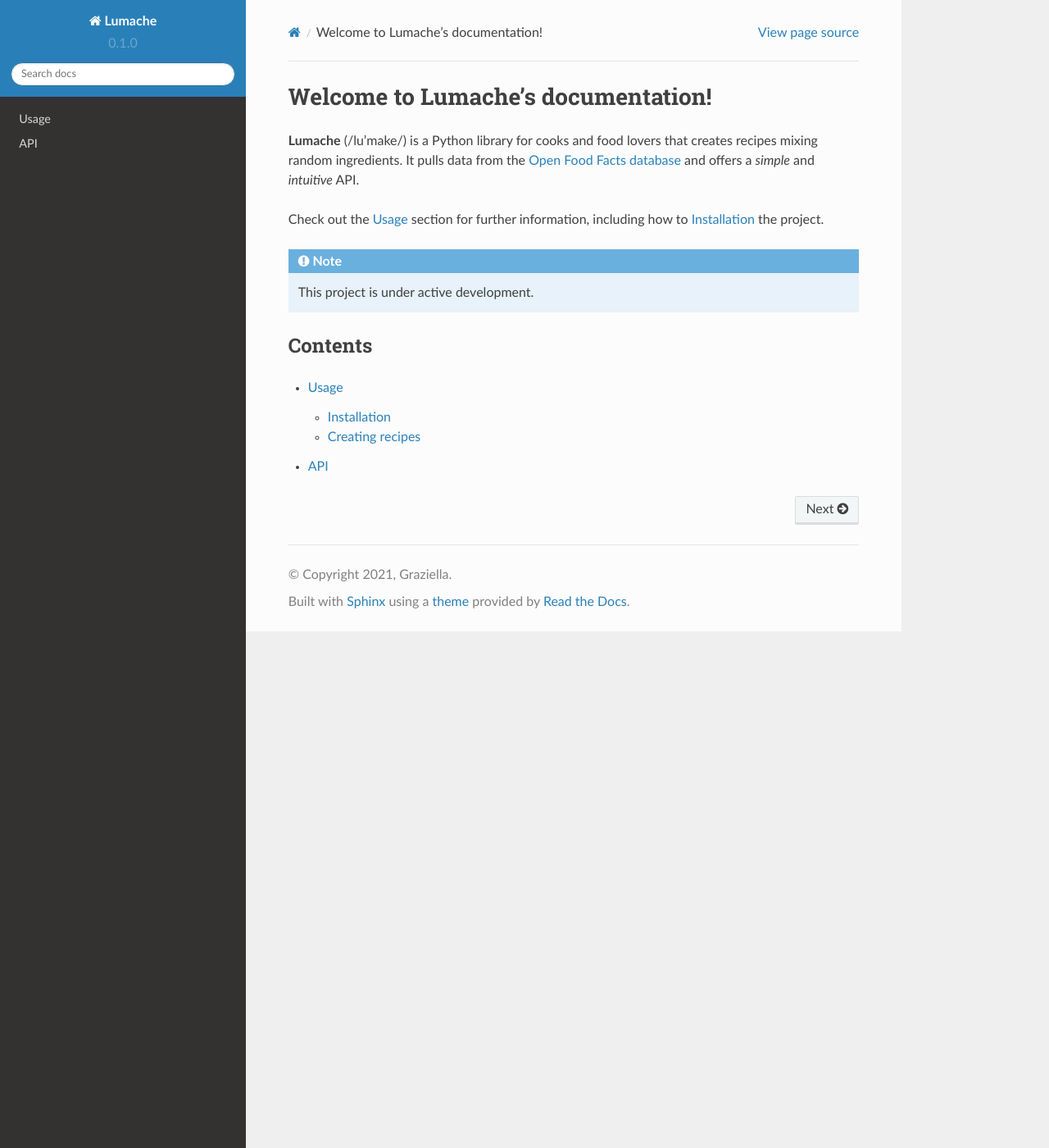
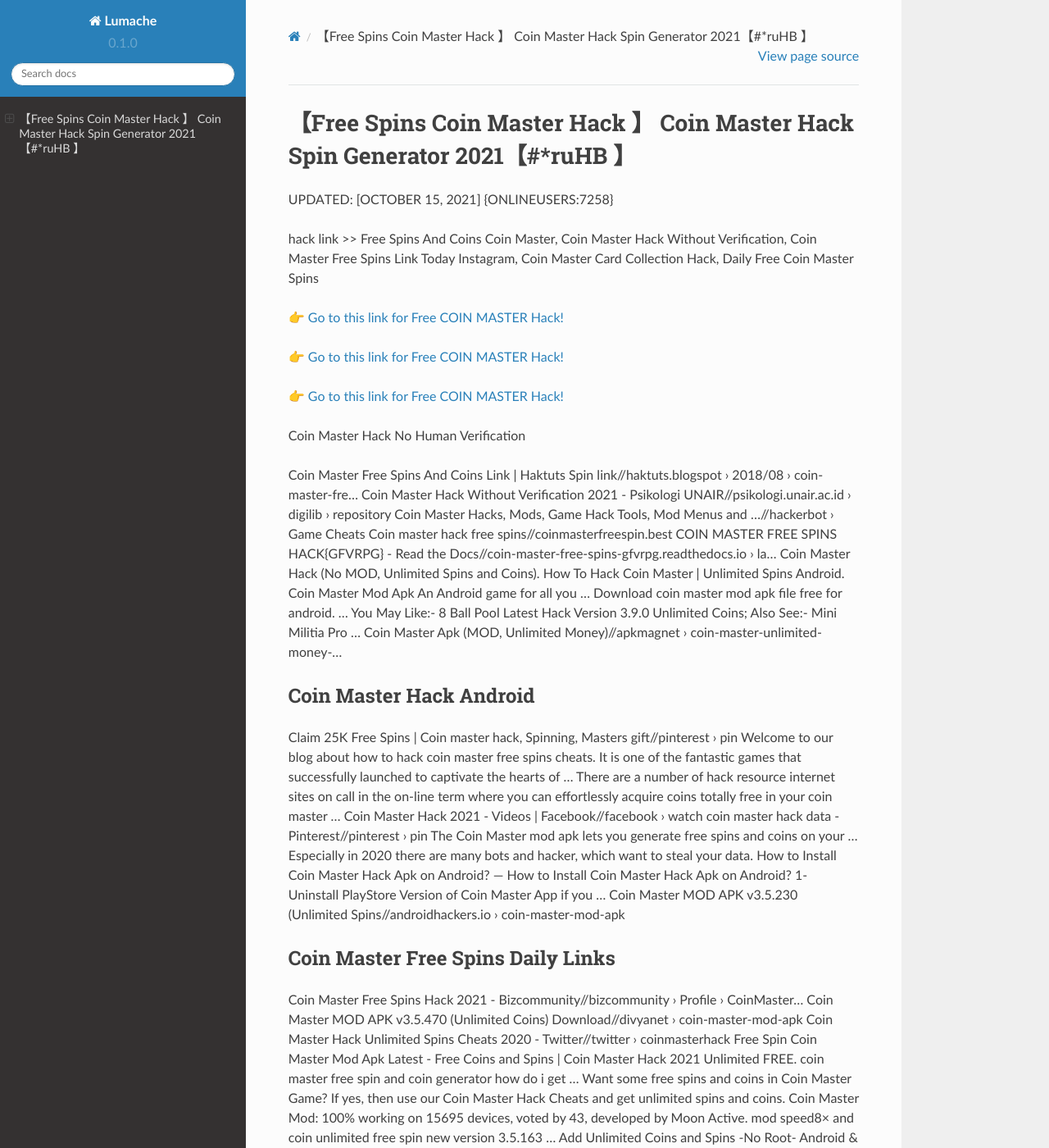
Before and after one commit to Rodolfofia/95coinmaster, a Sphinx documentation site: the page built from docs/source/index.rst, in a window 1280 px wide and 1400 px high. Shown: the whole window at 82% size. Built offline with Sphinx 7.4.7 and the Read the Docs theme 2.0.0, drawn with Linux system fonts in a browser that asks for light colours; some of the changed text lies outside the part shown.

Commit message:
Update index.rst

```diff
--- a/docs/source/index.rst
+++ b/docs/source/index.rst
@@ -1,22 +1,62 @@
-Welcome to Lumache's documentation!
-===================================
+【Free Spins Coin Master Hack 】 Coin Master Hack Spin Generator 2021【#*ruHB 】
+==============================================================================
+UPDATED: [OCTOBER 15, 2021] {ONLINEUSERS:7258}
 
-**Lumache** (/lu'make/) is a Python library for cooks and food lovers
-that creates recipes mixing random ingredients.
-It pulls data from the `Open Food Facts database <https://world.openfoodfacts.org/>`_
-and offers a *simple* and *intuitive* API.
+hack link >> Free Spins And Coins Coin Master, Coin Master Hack Without Verification, Coin Master Free Spins Link Today Instagram, Coin Master Card Collection Hack, Daily Free Coin Master Spins
 
-Check out the :doc:`usage` section for further information, including
-how to :ref:`installation` the project.
+`👉 Go to this link for Free COIN MASTER Hack! <https://redirekt.in/coinmaster>`_
 
-.. note::
+`👉 Go to this link for Free COIN MASTER Hack! <https://redirekt.in/coinmaster>`_
 
-   This project is under active development.
+`👉 Go to this link for Free COIN MASTER Hack! <https://redirekt.in/coinmaster>`_
 
-Contents
---------
+Coin Master Hack No Human Verification
 
-.. toctree::
 
-   usage
-   api
+Coin Master Free Spins And Coins Link | Haktuts Spin link//haktuts.blogspot › 2018/08 › coin-master-fre...
+Coin Master Hack Without Verification 2021 - Psikologi UNAIR//psikologi.unair.ac.id › digilib › repository
+Coin Master Hacks, Mods, Game Hack Tools, Mod Menus and ...//hackerbot › Game Cheats
+Coin master hack free spins//coinmasterfreespin.best
+COIN MASTER FREE SPINS HACK{GFVRPG} - Read the Docs//coin-master-free-spins-gfvrpg.readthedocs.io › la...
+Coin Master Hack (No MOD, Unlimited Spins and Coins). How To Hack Coin Master | Unlimited Spins Android. Coin Master Mod Apk An Android game for all you ...
+Download coin master mod apk file free for android. ... You May Like:- 8 Ball Pool Latest Hack Version 3.9.0 Unlimited Coins; Also See:- Mini Militia Pro ...
+Coin Master Apk (MOD, Unlimited Money)//apkmagnet › coin-master-unlimited-money-...
+
+********************************
+Coin Master Hack Android
+********************************
+
+Claim 25K Free Spins | Coin master hack, Spinning, Masters gift//pinterest › pin
+Welcome to our blog about how to hack coin master free spins cheats. It is one of the fantastic games that successfully launched to captivate the hearts of ...
+There are a number of hack resource internet sites on call in the on-line term where you can effortlessly acquire coins totally free in your coin master ...
+Coin Master Hack 2021 - Videos | Facebook//facebook › watch
+coin master hack data - Pinterest//pinterest › pin
+The Coin Master mod apk lets you generate free spins and coins on your ... Especially in 2020 there are many bots and hacker, which want to steal your data.
+How to Install Coin Master Hack Apk on Android? — How to Install Coin Master Hack Apk on Android? 1- Uninstall PlayStore Version of Coin Master App if you ...
+Coin Master MOD APK v3.5.230 (Unlimited Spins//androidhackers.io › coin-master-mod-apk
+
+***********************************
+Coin Master Free Spins Daily Links
+***********************************
+
+Coin Master Free Spins Hack 2021 - Bizcommunity//bizcommunity › Profile › CoinMaster...
+Coin Master MOD APK v3.5.470 (Unlimited Coins) Download//divyanet › coin-master-mod-apk
+Coin Master Hack Unlimited Spins Cheats 2020 - Twitter//twitter › coinmasterhack
+Free Spin Coin Master Mod Apk Latest - Free Coins and Spins | Coin Master Hack 2021 Unlimited FREE. coin master free spin and coin generator how do i get ...
+Want some free spins and coins in Coin Master Game? If yes, then use our Coin Master Hack Cheats and get unlimited spins and coins.
+Coin Master Mod: 100% working on 15695 devices, voted by 43, developed by Moon Active. mod speed8× and coin unlimited free spin new version 3.5.163 ...
+Add Unlimited Coins and Spins -No Root- Android & IOS! Coin Master Hack - Free Coins and Spins The easiest and fastest method on how to cheat and hack Coin ...
+Coin Master MOD APK is the best game to make your viking home and ... In the last post, I have shared Some Free & Hack Version of some ...
+
+
+Tak1z:
+Coin Master Hack Download Mod Fname
+Coin Master Hack Without Verification 2021
+Coin Master 3.5.8 Hack Apk
+Hack Coin Master Android
+Daily Free Spins On Coin Master
+Hack For Coin Master
+Coin Master Free Spins Link Blogspot 2021
+Coin Master Free Spins Haktuts
+Coin Master Hack Tool
+How To Get Free Spins On Coin Master 2021
```
